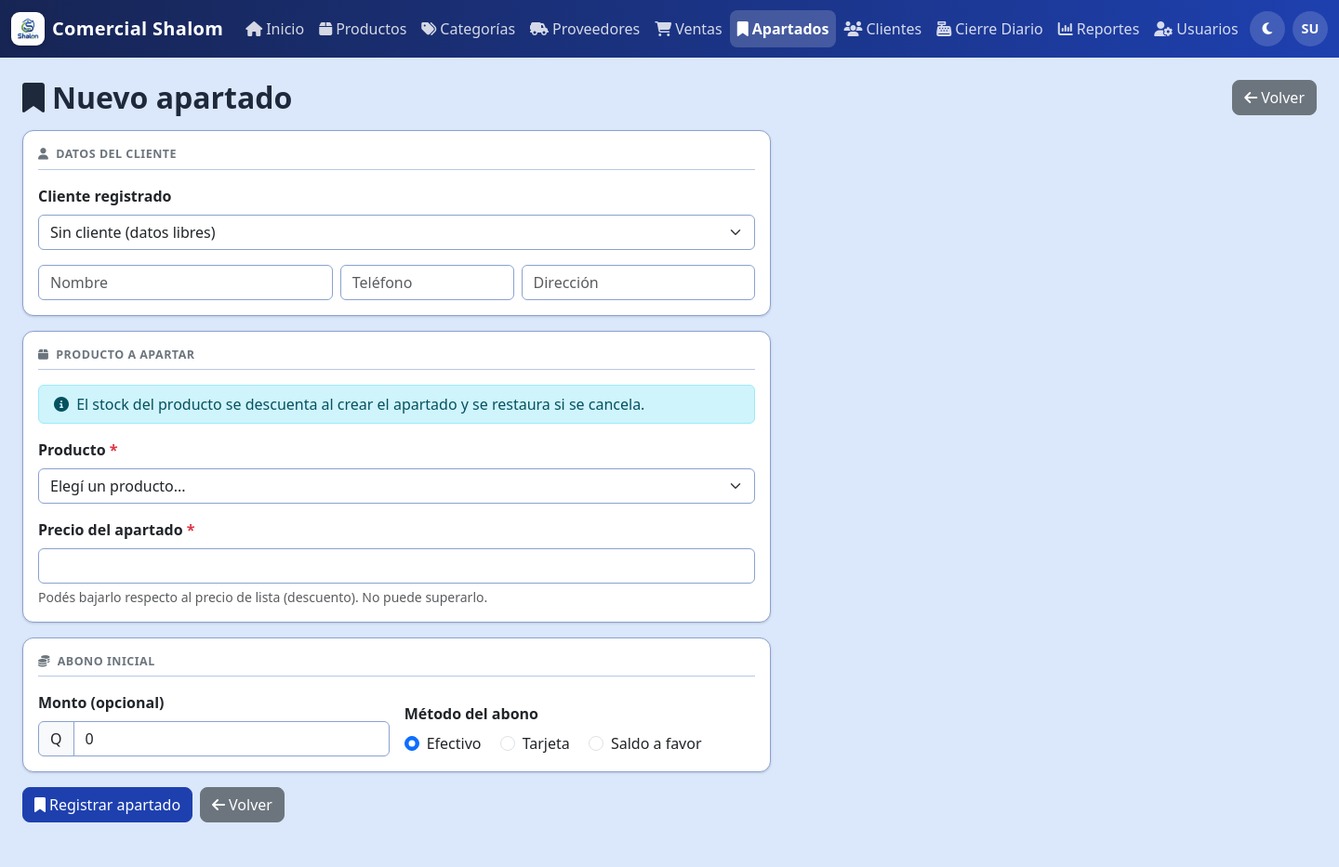
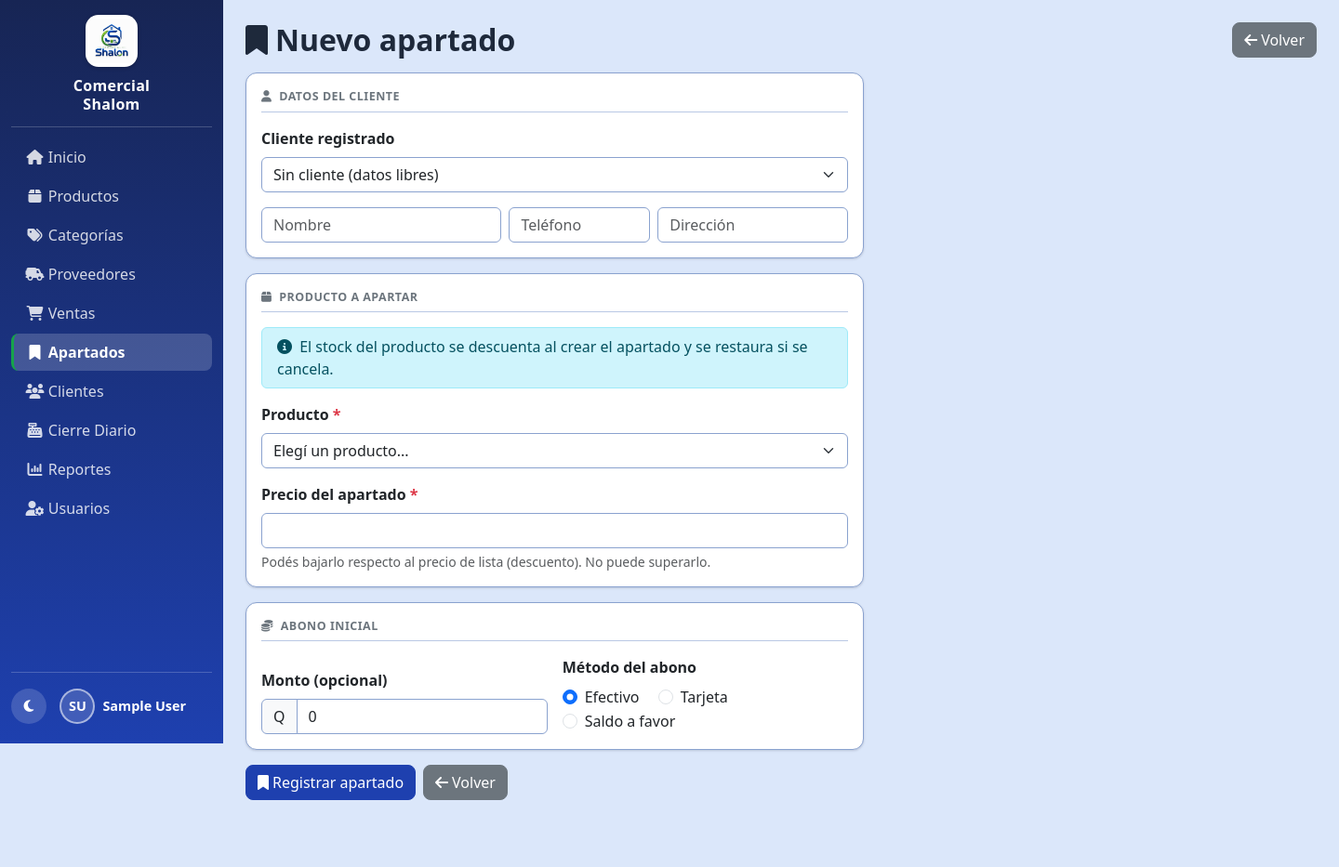
Before and after one commit to maximodevgt/comercial-shalom, a Django app: page /apartados/nuevo/ in a window 1440 px wide. Shown: the whole page at 93% size. After the commit the page ends 861 px from the top, so only its background shows below. Run offline with Django 5.2, Linux system fonts and the light colour scheme; the visitor is signed in with stand-in values (Sample User, id 1); data that the repository does not hold is empty.

Commit message:
feat(ui): navegación en sidebar vertical izquierdo (identidad distintiva vs Ayutla)
- Sidebar fijo de 240px a la izquierda con el gradiente de la marca en
  vertical: chip con el logo + nombre en dos líneas, links con icono
  (mismo orden y visibilidad por rol), activo con fondo translúcido y
  borde izquierdo de 3px en verde; abajo el toggle de tema y el bloque
  de usuario con dropup (correo, rol y Cerrar Sesión POST).
- Responsive con offcanvas-lg de Bootstrap: bajo 992px el sidebar se
  desliza con overlay y botón hamburguesa fijo; en escritorio se fija
  con media query (width/height con !important porque offcanvas-lg
  resetea ambos al superar el breakpoint).
- main con margin-left + width calc(100% − 240px) (container-fluid es
  width:100% y desbordaba), padding-top bajo el hamburguesa en móvil.
- POS sin tocarse: el sticky del ticket (top 88px pensado para el
  navbar) se corrige desde base.html con `main .pos-ticket { top: 1rem }`.
- Login sin sidebar (main sin margen) y modo oscuro con gradiente más
  oscuro propio.

Co-Authored-By: Claude Fable 5 <noreply@anthropic.com>

```diff
--- a/templates/base.html
+++ b/templates/base.html
@@ -58,25 +58,60 @@
         [data-theme="dark"] .modal-content { --bs-modal-bg: var(--superficie); }
         [data-theme="dark"] .placeholder-foto { background: #22263a; color: #6b7394; }
 
-        /* Navbar con identidad */
-        .navbar-pos { background: linear-gradient(90deg, var(--primario-oscuro), var(--primario)); }
-        .navbar-brand { font-weight: 700; letter-spacing: .3px; }
-        .chip-logo { width: 36px; height: 36px; background: #fff; border-radius: 9px;
+        /* Sidebar vertical izquierdo (identidad distintiva) */
+        .sidebar { --bs-offcanvas-width: 240px; --bs-offcanvas-bg: var(--primario-oscuro);
+            background-image: linear-gradient(180deg, var(--primario-oscuro), var(--primario));
+            color: #fff; }
+        [data-theme="dark"] .sidebar { --bs-offcanvas-bg: #0a0f1d;
+            background-image: linear-gradient(180deg, #0a0f1d, #14264f); }
+        @media (min-width: 992px) {
+            /* Por encima de lg, offcanvas-lg vuelve a static: se fija a mano. */
+            .sidebar { position: fixed; top: 0; left: 0; z-index: 1030;
+                width: 240px !important; height: 100vh !important; }
+            /* container-fluid es width:100%: sin el calc() desborda 240px. */
+            body.con-sidebar main { margin-left: 240px; width: calc(100% - 240px); }
+        }
+        @media (max-width: 991.98px) {
+            body.con-sidebar main { padding-top: 3.6rem; }
+        }
+        .sidebar-inner { padding: 1rem .75rem; height: 100%; }
+        .sidebar-marca { padding-bottom: .9rem; border-bottom: 1px solid rgba(255,255,255,.2); }
+        .sidebar-marca .nombre { color: #fff; font-weight: 700; letter-spacing: .3px;
+            line-height: 1.25; margin-top: .5rem; }
+        .chip-logo { width: 56px; height: 56px; background: #fff; border-radius: 14px;
             display: inline-flex; align-items: center; justify-content: center; overflow: hidden;
             box-shadow: 0 1px 4px rgba(0,0,0,.25); }
-        .chip-logo img { width: 30px; height: 30px; object-fit: contain; }
-        .navbar-pos .nav-link { color: rgba(255,255,255,.82); border-radius: .5rem;
-            padding-inline: .7rem; white-space: nowrap; }
-        .navbar-pos .nav-link:hover { color: #fff; background: rgba(255,255,255,.12); }
-        .navbar-pos .nav-link.active { color: #fff; background: rgba(255,255,255,.18); font-weight: 600; }
+        .chip-logo img { width: 48px; height: 48px; object-fit: contain; }
+        .sidebar-nav { overflow-y: auto; margin: .75rem 0; }
+        .sidebar .nav-link { color: rgba(255,255,255,.82); border-radius: .5rem;
+            padding: .5rem .75rem; margin-bottom: 2px;
+            border-left: 3px solid transparent; }
+        .sidebar .nav-link i { width: 1.3rem; text-align: center; margin-right: .4rem; }
+        .sidebar .nav-link:hover { color: #fff; background: rgba(255,255,255,.12); }
+        .sidebar .nav-link.active { color: #fff; background: rgba(255,255,255,.18);
+            border-left-color: var(--exito); font-weight: 600; }
+        .sidebar-pie { border-top: 1px solid rgba(255,255,255,.2); padding-top: .75rem; }
+        .min-width-0 { min-width: 0; }
+        .btn-usuario { display: flex; align-items: center; gap: .5rem; width: 100%;
+            background: none; border: none; color: #fff; border-radius: .5rem;
+            padding: .3rem .4rem; text-align: left; font-weight: 600; font-size: .9rem; }
+        .btn-usuario:hover { background: rgba(255,255,255,.12); }
+        .btn-hamburguesa { position: fixed; top: .7rem; left: .7rem; z-index: 1041;
+            background: var(--primario-oscuro); color: #fff; border: none;
+            width: 42px; height: 42px; border-radius: .55rem; box-shadow: var(--sombra-hover); }
 
         /* Dropdown de usuario */
-        .avatar-ini { width: 38px; height: 38px; border-radius: 50%; border: 2px solid rgba(255,255,255,.55);
+        .avatar-ini { width: 38px; height: 38px; min-width: 38px; border-radius: 50%;
+            border: 2px solid rgba(255,255,255,.55);
             background: rgba(255,255,255,.16); color: #fff; font-weight: 700; font-size: .9rem;
             display: inline-flex; align-items: center; justify-content: center; cursor: pointer; }
         .avatar-ini:hover { background: rgba(255,255,255,.28); }
-        .menu-usuario { min-width: 250px; border: 1px solid var(--borde); border-radius: var(--radio);
+        .menu-usuario { min-width: 240px; border: 1px solid var(--borde); border-radius: var(--radio);
             box-shadow: var(--sombra-hover); }
+
+        /* El ticket del POS era sticky bajo el navbar superior; con sidebar
+           el tope útil es el borde de la ventana (sin tocar pos.html). */
+        main .pos-ticket { top: 1rem; }
 
         /* Botones primarios coherentes con la paleta */
         .btn-primary { --bs-btn-bg: var(--primario); --bs-btn-border-color: var(--primario);
@@ -148,20 +183,28 @@
     </style>
     {% block extra_css %}{% endblock %}
 </head>
-<body>
+<body {% if user.is_authenticated %}class="con-sidebar"{% endif %}>
 {% if user.is_authenticated %}
-<nav class="navbar navbar-expand-xl navbar-dark navbar-pos mb-4">
-    <div class="container-fluid">
-        <a class="navbar-brand d-flex align-items-center gap-2" href="{% url 'inicio' %}">
-            <span class="chip-logo"><img src="{% static 'img/logo.png' %}" alt="Comercial Shalom"></span>
-            Comercial Shalom
-        </a>
-        <button class="navbar-toggler" type="button" data-bs-toggle="collapse" data-bs-target="#nav">
-            <span class="navbar-toggler-icon"></span>
-        </button>
-        <div class="collapse navbar-collapse" id="nav">
+<button class="btn-hamburguesa d-lg-none" type="button" data-bs-toggle="offcanvas"
+        data-bs-target="#sidebar" aria-controls="sidebar" aria-label="Abrir menú">
+    <i class="fa-solid fa-bars"></i>
+</button>
+
+<aside class="sidebar offcanvas-lg offcanvas-start" tabindex="-1" id="sidebar" aria-label="Navegación principal">
+    <div class="sidebar-inner d-flex flex-column">
+        <button type="button" class="btn-close btn-close-white d-lg-none position-absolute top-0 end-0 m-2"
+                data-bs-dismiss="offcanvas" data-bs-target="#sidebar" aria-label="Cerrar menú"></button>
+
+        <div class="sidebar-marca text-center">
+            <a href="{% url 'inicio' %}" class="text-decoration-none">
+                <span class="chip-logo"><img src="{% static 'img/logo.png' %}" alt="Comercial Shalom"></span>
+                <span class="nombre d-block">Comercial<br>Shalom</span>
+            </a>
+        </div>
+
+        <nav class="sidebar-nav flex-grow-1">
             {% with ns=request.resolver_match.namespace un=request.resolver_match.url_name %}
-            <ul class="navbar-nav me-auto">
+            <ul class="nav flex-column">
                 {% block nav_links %}
                 <li class="nav-item"><a class="nav-link {% if un == 'inicio' %}active{% endif %}"
                     href="{% url 'inicio' %}"><i class="fa-solid fa-house me-1"></i>Inicio</a></li>
@@ -192,16 +235,19 @@
                 {% endblock %}
             </ul>
             {% endwith %}
-            <div class="d-flex align-items-center gap-2">
+        </nav>
+
+        <div class="sidebar-pie d-flex align-items-center gap-2">
             <button type="button" id="toggleTema" class="avatar-ini border-0" aria-label="Cambiar tema" title="Cambiar tema">
                 <i class="fa-solid fa-moon"></i>
             </button>
-            <div class="dropdown">
-                <button type="button" class="avatar-ini border-0" data-bs-toggle="dropdown" aria-expanded="false"
+            <div class="dropup flex-grow-1 min-width-0">
+                <button type="button" class="btn-usuario" data-bs-toggle="dropdown" aria-expanded="false"
                         aria-label="Menú de usuario">
-                    {% if user.first_name %}{{ user.first_name.0|upper }}{% if user.last_name %}{{ user.last_name.0|upper }}{% endif %}{% else %}{{ user.username.0|upper }}{% endif %}
+                    <span class="avatar-ini">{% if user.first_name %}{{ user.first_name.0|upper }}{% if user.last_name %}{{ user.last_name.0|upper }}{% endif %}{% else %}{{ user.username.0|upper }}{% endif %}</span>
+                    <span class="text-truncate">{{ user.get_full_name|default:user.username }}</span>
                 </button>
-                <div class="dropdown-menu dropdown-menu-end menu-usuario p-3">
+                <div class="dropdown-menu menu-usuario p-3">
                     <div class="fw-bold">{{ user.get_full_name|default:user.username }}</div>
                     {% if user.email %}<div class="small text-muted">{{ user.email }}</div>{% endif %}
                     <span class="badge mt-2 {% if user.es_admin %}text-bg-danger{% elif user.es_supervisor %}text-bg-secondary{% else %}text-bg-primary{% endif %}">
@@ -216,13 +262,12 @@
                     </form>
                 </div>
             </div>
-            </div>
         </div>
     </div>
-</nav>
+</aside>
 {% endif %}
 
-<main class="container-fluid px-4 pb-5">
+<main class="container-fluid px-4 pt-4 pb-5">
     {% if messages %}
         {% for message in messages %}
         <div class="alert alert-{{ message.tags|default:'info' }} alert-dismissible fade show d-flex align-items-center" role="alert">
```
